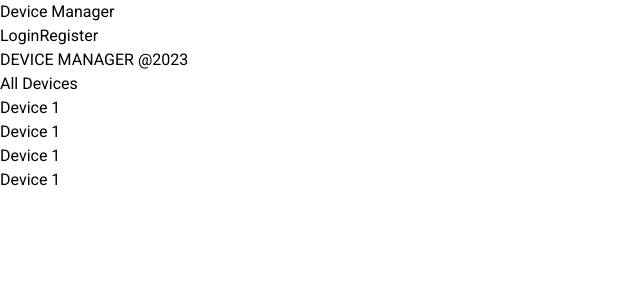
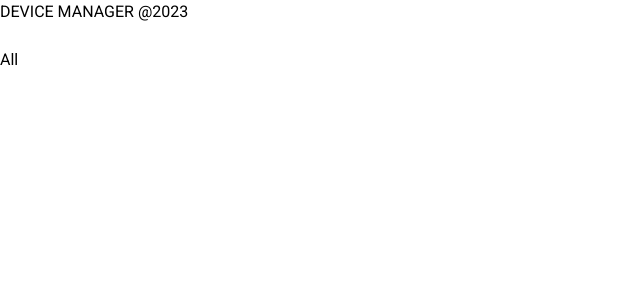
Before and after one commit to MilanMitra2210/ListingDevices-PresentingTheirLocationOnMap, an Angular app in the folder client/: page / in a window 1280 px wide. Shown: the top 300 px of the page, without its empty margins (0-640 px from the left). Built offline with nearby package versions, Linux system fonts and the light colour scheme.

Commit message:
sidebar - toggle functionality done

```diff
--- a/client/src/app/app.component.html
+++ b/client/src/app/app.component.html
@@ -1,4 +1,4 @@
-<app-header></app-header>
+<!-- <app-header></app-header> -->
 <app-footer></app-footer>
 
 <router-outlet />
--- a/client/src/app/pages/side-bar/side-bar.component.html
+++ b/client/src/app/pages/side-bar/side-bar.component.html
@@ -1,31 +1,23 @@
-<aside id="default-sidebar" class="fixed left-0 w-2/12 h-screen transition-transform -translate-x-full sm:translate-x-0" aria-label="Sidebar">
+<button (click)="toggleSidebar()" type="button" class="inline-flex items-center p-2 mt-2 ms-3 text-sm text-gray-500 rounded-lg sm:hidden hover:bg-gray-100 focus:outline-none focus:ring-2 focus:ring-gray-200 dark:text-gray-400 dark:hover:bg-gray-700 dark:focus:ring-gray-600">
+    <span class="sr-only">Open sidebar</span>
+    <svg class="w-6 h-6" aria-hidden="true" fill="currentColor" viewBox="0 0 20 20" xmlns="http://www.w3.org/2000/svg">
+        <path clip-rule="evenodd" fill-rule="evenodd"
+            d="M2 4.75A.75.75 0 012.75 4h14.5a.75.75 0 010 1.5H2.75A.75.75 0 012 4.75zm0 10.5a.75.75 0 01.75-.75h7.5a.75.75 0 010 1.5h-7.5a.75.75 0 01-.75-.75zM2 10a.75.75 0 01.75-.75h14.5a.75.75 0 010 1.5H2.75A.75.75 0 012 10z">
+        </path>
+    </svg>
+</button>
+
+<aside id="default-sidebar" [class]="isSidebarOpen ? 'fixed left-0 w-2/12 h-screen transition-transform sm:translate-x-0' : 'fixed left-0 w-2/12 h-screen transition-transform -translate-x-full sm:translate-x-0'"
+    aria-label="Sidebar">
     <div class="h-full px-3 py-4 overflow-y-auto bg-gray-50 dark:bg-gray-800">
         <ul class="space-y-2 font-medium">
             <li>
-             <a href="#" class="flex items-center p-2 text-gray-900 rounded-lg dark:text-white hover:bg-gray-100 dark:hover:bg-gray-700 group">
-                <span class="ms-3">All Devices</span>
+                <a href="#"
+                    class="flex items-center p-2 text-gray-900 rounded-lg dark:text-white hover:bg-gray-100 dark:hover:bg-gray-700 group">
+                    <span class="ms-3">All</span>
                 </a>
             </li>
-          <li>
-             <a href="#" class="flex items-center p-2 text-gray-900 rounded-lg dark:text-white hover:bg-gray-100 dark:hover:bg-gray-700 group">
-                <span class="flex-1 ms-3 whitespace-nowrap">Device 1</span>
-             </a>
-          </li>
-          <li>
-             <a href="#" class="flex items-center p-2 text-gray-900 rounded-lg dark:text-white hover:bg-gray-100 dark:hover:bg-gray-700 group">
-                <span class="flex-1 ms-3 whitespace-nowrap">Device 1</span>
-             </a>
-          </li>
-          <li>
-             <a href="#" class="flex items-center p-2 text-gray-900 rounded-lg dark:text-white hover:bg-gray-100 dark:hover:bg-gray-700 group">
-                <span class="flex-1 ms-3 whitespace-nowrap">Device 1</span>
-             </a>
-          </li>
-          <li>
-             <a href="#" class="flex items-center p-2 text-gray-900 rounded-lg dark:text-white hover:bg-gray-100 dark:hover:bg-gray-700 group">
-                <span class="flex-1 ms-3 whitespace-nowrap">Device 1</span>
-             </a>
-          </li>
+
         </ul>
     </div>
 </aside>
--- a/client/src/app/pages/side-bar/side-bar.component.ts
+++ b/client/src/app/pages/side-bar/side-bar.component.ts
@@ -8,5 +8,9 @@ import { Component } from '@angular/core';
   styleUrl: './side-bar.component.scss'
 })
 export class SideBarComponent {
+  isSidebarOpen: boolean = false;
 
+  toggleSidebar() {
+    this.isSidebarOpen = !this.isSidebarOpen;
+  }
 }
```
Lines whose indentation alone changed are shown as unchanged.
